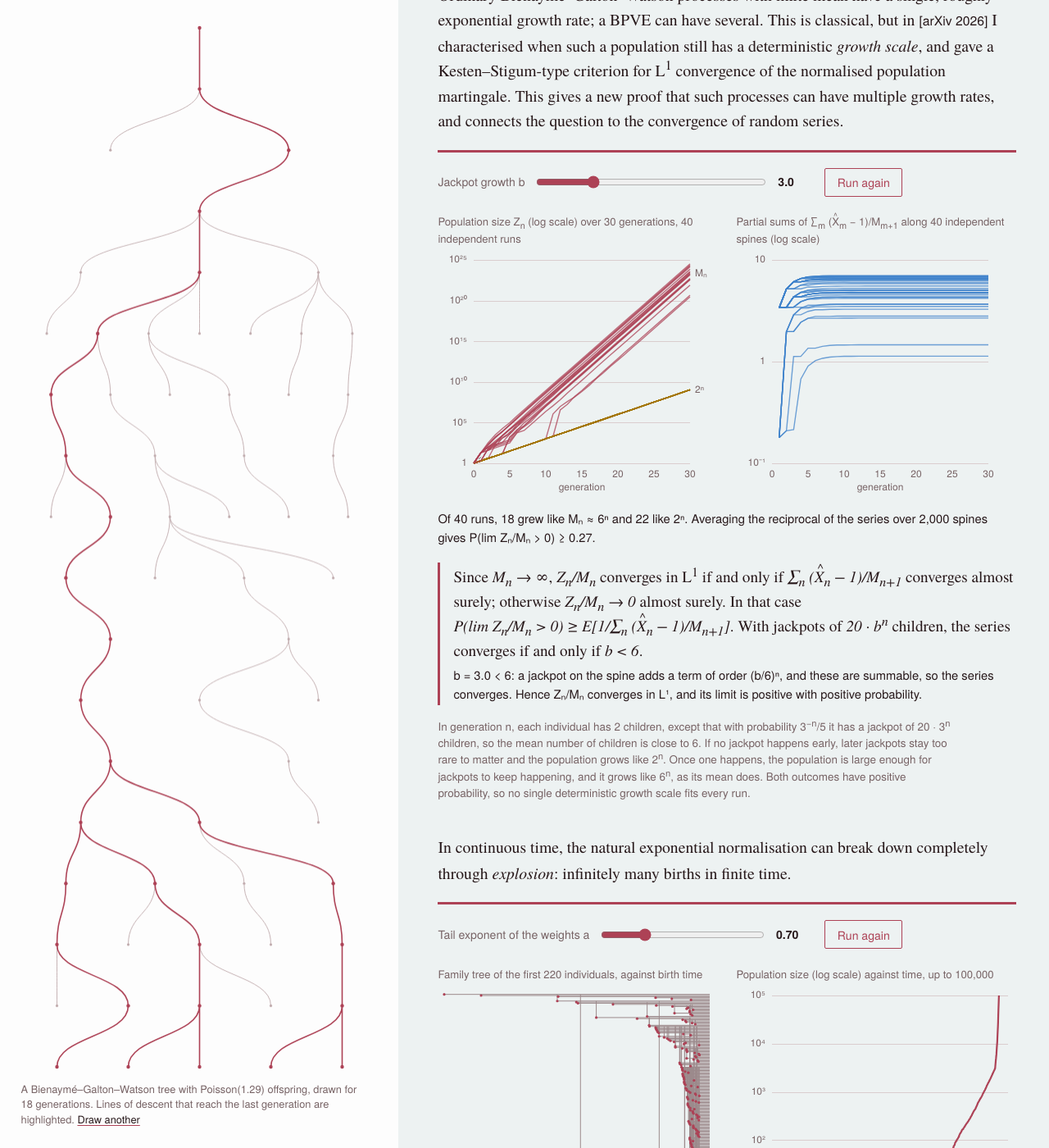
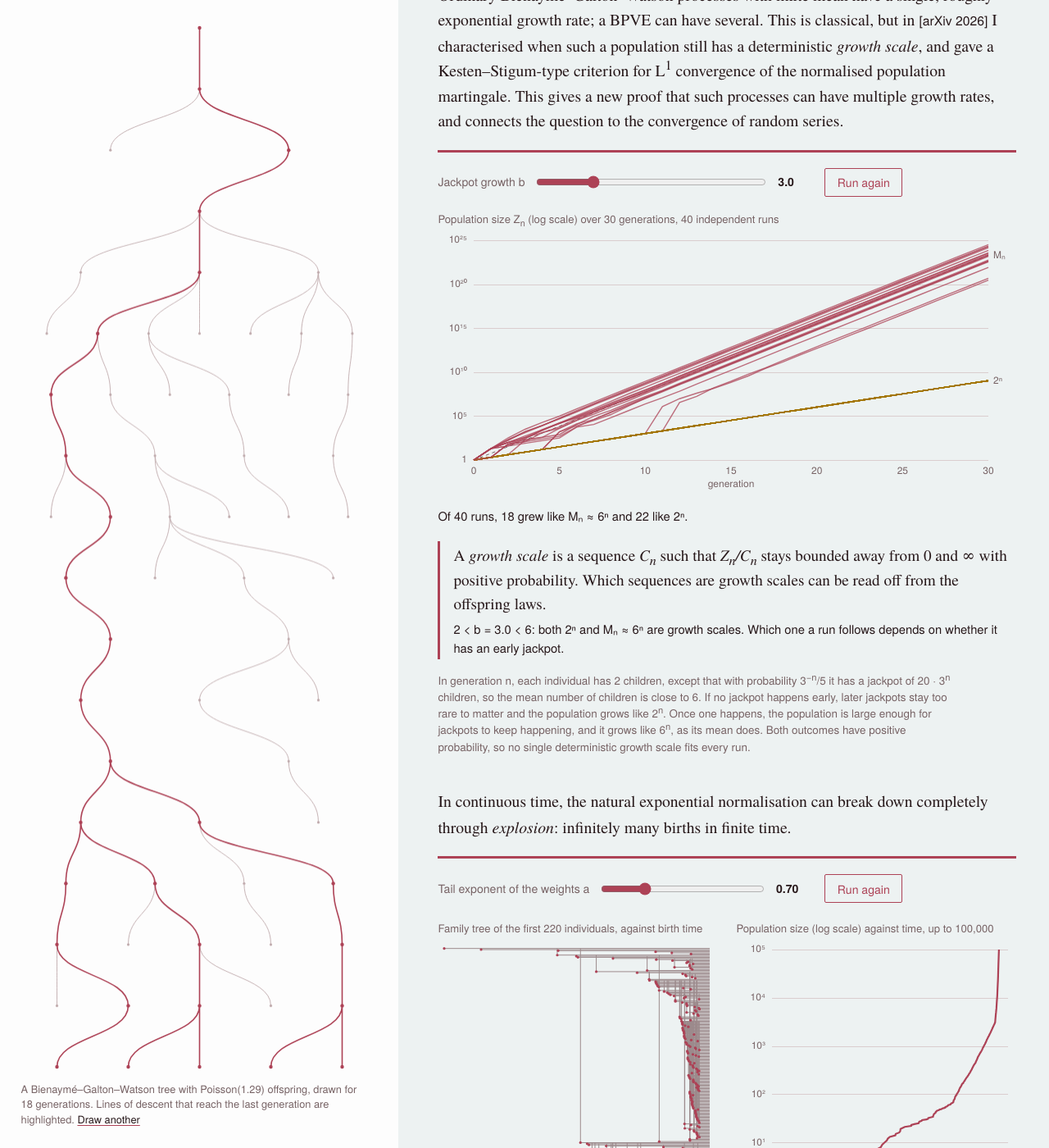
Before and after one commit to iyertejas/iyertejas.github.io, a Jekyll site: the page built from research.md, in a window 1280 px wide and 1400 px high, scrolled down 8393 px. Shown: the whole window at 82% size. Built offline with Jekyll 4.4.1, drawn with Linux system fonts in a browser that asks for light colours; some of the changed text lies outside the part shown.

Commit message:
Varying-environment simulation: single panel showing the growth rates, with a jackpot-growth slider and growth-scale verdicts

```diff
--- a/_includes/sim-varying.html
+++ b/_includes/sim-varying.html
@@ -4,19 +4,11 @@
 <input type="range" id="bpveB" min="1.5" max="8" step="0.5" value="3"><output id="bpveBOut" for="bpveB">3.0</output></div>
 <button id="bpveRun" type="button">Run again</button>
 </div>
-<div class="two">
-<div>
 <div class="small-lab">Population size Z<sub>n</sub> (log scale) over 30 generations, 40 independent runs</div>
 <canvas id="bpvePlot" role="img" aria-label="Population size of 40 runs over 30 generations, compared with 2 to the n and the mean"></canvas>
-</div>
-<div>
-<div class="small-lab">Partial sums of ∑<sub>m</sub> (<span class="hat">X</span><sub>m</sub> − 1)/M<sub>m+1</sub> along 40 independent spines (log scale)</div>
-<canvas id="bpveSeries" role="img" aria-label="Partial sums of the random series along 40 spines over 30 generations"></canvas>
-</div>
-</div>
 <p class="status" id="bpveStatus" aria-live="polite"></p>
 <div class="criterion">
-<div class="f">Since <span class="m">M<sub>n</sub> → ∞</span>, <span class="m">Z<sub>n</sub>/M<sub>n</sub></span> converges in L<sup>1</sup> if and only if <span class="m">∑<sub>n</sub> (<span class="hat">X</span><sub>n</sub> − 1)/M<sub>n+1</sub></span> converges almost surely; otherwise <span class="m">Z<sub>n</sub>/M<sub>n</sub> → 0</span> almost surely. In that case <span class="m">P(lim Z<sub>n</sub>/M<sub>n</sub> &gt; 0) ≥ E[1/∑<sub>n</sub> (<span class="hat">X</span><sub>n</sub> − 1)/M<sub>n+1</sub>]</span>. With jackpots of <span class="m">20 · b<sup>n</sup></span> children, the series converges if and only if <span class="m">b &lt; 6</span>.</div>
+<div class="f">A <em>growth scale</em> is a sequence <span class="m">C<sub>n</sub></span> such that <span class="m">Z<sub>n</sub>/C<sub>n</sub></span> stays bounded away from 0 and ∞ with positive probability. Which sequences are growth scales can be read off from the offspring laws.</div>
 <div class="verdict" id="bpveVerdict"></div>
 </div>
 </figure>
--- a/sims.js
+++ b/sims.js
@@ -834,16 +834,15 @@ function phaseWidget(){
 }
 
 /* =========================================================
-   3b. Branching process in a varying environment, and the random series behind it.
+   3b. Branching process in a varying environment with several growth rates.
    In generation n each individual has 2 children, except that with probability
-   p_n = 4/K_n it has a jackpot of K_n = 20·b^n children, so the mean is m_n = 6 − 2p_n.
-   With M_n = m_0 ⋯ m_{n−1}, Z_n/M_n converges in L¹ iff ∑ (X̂_n − 1)/M_{n+1} < ∞ a.s.,
-   where X̂_n is size-biased: X̂_n = K_n with probability 4/m_n, and 2 otherwise
-   (Iyer, arXiv 2026, Theorem 1.2 and Remark 1.3). Here: iff b < 6.
+   p_n = 4/K_n it has a jackpot of K_n = 20·b^n children, so the mean is m_n = 6 − 2p_n
+   and M_n = m_0 ⋯ m_{n−1} ≈ 6^n. By the growth-scale criterion (Iyer, arXiv 2026,
+   Theorem 1.6, truncating at 4C_{n+1}): 2^n is a growth scale iff b > 2, and M_n iff b < 6.
    ========================================================= */
 function bpveWidget(){
   const G = 30, RUNS = 40, DUR = 2600, L2 = Math.log10(2);
-  let runs = [], spines = [], e = null, anim = 0, shown = G;
+  let runs = [], e = null, anim = 0, shown = G;
   const sup = n => String(n).split("").map(d => "⁰¹²³⁴⁵⁶⁷⁸⁹"[+d]).join("");
   const std = () => { let u=0,v=0; while(!u) u=Math.random(); v=Math.random(); return Math.sqrt(-2*Math.log(u))*Math.cos(2*Math.PI*v); };
   const poisson = l => { if (l > 30) return Math.max(0, Math.round(l + Math.sqrt(l)*std()));
@@ -862,32 +861,21 @@ function bpveWidget(){
     }
     return lz;
   }
-  function spine(){ // log10 of the partial sums S_n, n ≥ 1
-    let S = 0; const ls = [NaN];
-    for (let n=0;n<G;n++){
-      const x = Math.random() < e.K[n]*e.p[n]/e.m[n] ? e.K[n] : 2;
-      S += (x-1)/Math.pow(10, e.LM[n+1]); ls.push(Math.log10(S));
-    }
-    return ls;
-  }
-  const fast = r => r[G] > (e.LM[G] + G*L2)/2;
-  function axes(ctx, w, h, lo, hi, X, Y, pL, pB, step){
-    const muted=css("--muted"), rule=css("--rule");
-    ctx.font = `12px ${css("--sans")}`; ctx.strokeStyle=rule; ctx.fillStyle=muted; ctx.lineWidth=1;
-    for (let l=lo;l<=hi;l+=step){ ctx.beginPath(); ctx.moveTo(pL,Math.round(Y(l))+.5); ctx.lineTo(X(G),Math.round(Y(l))+.5); ctx.stroke();
-      ctx.textAlign="right"; ctx.textBaseline="middle"; ctx.fillText(l===0?"1":l===1?"10":"10"+(l<0?"⁻":"")+sup(Math.abs(l)), pL-8, Y(l)); }
-    ctx.textAlign="center"; ctx.textBaseline="top";
-    for (let n=0;n<=G;n+=5) ctx.fillText(String(n), X(n), h-pB+8);
-    ctx.fillText("generation", (X(0)+X(G))/2, h-pB+24);
-  }
-  function drawPop(){
+  const fast = r => r[G] > (e.LM[G] + G*L2)/2;   // nearer M_n than 2^n at the end
+  function draw(){
+    if (!e) return;
     const {ctx,w,h} = setupCanvas($("bpvePlot")); ctx.clearRect(0,0,w,h);
     let mx = e.LM[G]; for (const r of runs) for (const v of r) if (v > mx) mx = v;
     const step = mx > 40 ? 10 : 5, top = Math.ceil(mx/step)*step;
     const pL=44, pR=34, pT=10, pB=42, X = n => pL + n/G*(w-pL-pR), Y = l => pT + (1-l/top)*(h-pT-pB);
-    axes(ctx, w, h, 0, top, X, Y, pL, pB, step);
     const muted=css("--muted"), cF=css("--accent"), cS=css("--c1");
-    ctx.setLineDash([4,4]); ctx.strokeStyle=muted; ctx.lineWidth=1;
+    ctx.font = `12px ${css("--sans")}`; ctx.strokeStyle=css("--rule"); ctx.fillStyle=muted; ctx.lineWidth=1;
+    for (let l=0;l<=top;l+=step){ ctx.beginPath(); ctx.moveTo(pL,Math.round(Y(l))+.5); ctx.lineTo(X(G),Math.round(Y(l))+.5); ctx.stroke();
+      ctx.textAlign="right"; ctx.textBaseline="middle"; ctx.fillText(l===0?"1":"10"+sup(l), pL-8, Y(l)); }
+    ctx.textAlign="center"; ctx.textBaseline="top";
+    for (let n=0;n<=G;n+=5) ctx.fillText(String(n), X(n), h-pB+8);
+    ctx.fillText("generation", (X(0)+X(G))/2, h-pB+24);
+    ctx.setLineDash([4,4]); ctx.strokeStyle=muted;
     ctx.beginPath(); ctx.moveTo(X(0),Y(0)); ctx.lineTo(X(G),Y(G*L2)); ctx.stroke();
     ctx.beginPath(); ctx.moveTo(X(0),Y(0)); for (let n=1;n<=G;n++) ctx.lineTo(X(n),Y(e.LM[n])); ctx.stroke();
     ctx.textAlign="left"; ctx.textBaseline="middle"; ctx.fillText("2ⁿ", X(G)+6, Y(G*L2)); ctx.fillText("Mₙ", X(G)+6, Y(e.LM[G]));
@@ -896,50 +884,27 @@ function bpveWidget(){
       for (let n=1;n<=shown;n++) ctx.lineTo(X(n),Y(r[n])); ctx.stroke(); }
     ctx.globalAlpha=1;
   }
-  function drawSeries(){
-    const {ctx,w,h} = setupCanvas($("bpveSeries")); ctx.clearRect(0,0,w,h);
-    let mx = 1; for (const s of spines) if (s[G] > mx) mx = s[G];
-    const lo = -1, top = Math.ceil(mx);
-    const pL=44, pR=34, pT=10, pB=42, X = n => pL + n/G*(w-pL-pR), Y = l => pT + (top-l)/(top-lo)*(h-pT-pB);
-    axes(ctx, w, h, lo, top, X, Y, pL, pB, 1);
-    ctx.lineWidth=1.4; ctx.globalAlpha=.75; ctx.strokeStyle=css("--c4");
-    for (const s of spines){ ctx.beginPath(); ctx.moveTo(X(1),Y(s[1]));
-      for (let n=2;n<=shown;n++) ctx.lineTo(X(n),Y(s[n])); ctx.stroke(); }
-    ctx.globalAlpha=1;
-  }
-  const draw = () => { if (!e) return; drawPop(); drawSeries(); };
   function verdict(b){
     const bs = b.toFixed(1);
-    $("bpveVerdict").textContent = b < 6
-      ? `b = ${bs} < 6: a jackpot on the spine adds a term of order (b/6)ⁿ, and these are summable, so the series converges. Hence Zₙ/Mₙ converges in L¹, and its limit is positive with positive probability.`
-      : `b = ${bs} ≥ 6: the spine has a jackpot in about two generations out of three, each adding a term of order (b/6)ⁿ ≥ 1, so the series diverges. Hence Zₙ/Mₙ → 0 almost surely.`;
+    $("bpveVerdict").textContent = b <= 2
+      ? `b = ${bs} ≤ 2: jackpots keep coming even in a population of size 2ⁿ, so Mₙ ≈ 6ⁿ is a growth scale and 2ⁿ is not.`
+      : b < 6
+      ? `2 < b = ${bs} < 6: both 2ⁿ and Mₙ ≈ 6ⁿ are growth scales. Which one a run follows depends on whether it has an early jackpot.`
+      : `b = ${bs} ≥ 6: jackpots are too large and too rare for the mean, so 2ⁿ is a growth scale and Mₙ ≈ 6ⁿ is not.`;
   }
   function stat(){
-    const f = runs.filter(fast).length;
-    $("bpveStatus").textContent = e.b < 6
-      ? `Of ${RUNS} runs, ${f} grew like Mₙ ≈ 6ⁿ and ${RUNS-f} like 2ⁿ. Averaging the reciprocal of the series over ${LBS.toLocaleString("en-GB")} spines gives P(lim Zₙ/Mₙ > 0) ≥ ${lowerBound().toFixed(2)}.`
+    const f = runs.filter(fast).length, b = e.b;
+    $("bpveStatus").textContent = b <= 2
+      ? (f === RUNS ? `All ${RUNS} runs left 2ⁿ behind.` : `${f} of ${RUNS} runs have left 2ⁿ behind; the others will too, since 2ⁿ is not a growth scale.`)
+      : b < 6
+      ? `Of ${RUNS} runs, ${f} grew like Mₙ ≈ 6ⁿ and ${RUNS-f} like 2ⁿ.`
       : f === 0 ? `No run grew like Mₙ ≈ 6ⁿ.`
       : `${f} of ${RUNS} runs ${f===1?"is":"are"} still close to Mₙ ≈ 6ⁿ after a jackpot, but ${f===1?"it":"they"} cannot stay there.`;
-  }
-  // Lower bound of Theorem 1.2: P(lim Z_n/M_n > 0) ≥ E[1/(M* + S_∞)], S_∞ = ∑_n (X̂_n − 1)/M_{n+1},
-  // with M* = limsup 1/M_n = 0 here. Estimated from LBS fresh spines, run for LBN generations
-  // (the terms decay like (b/6)^n, so the tail beyond LBN is negligible for b ≤ 5.5).
-  const LBS = 2000, LBN = 150;
-  function lowerBound(){
-    const b = e.b, jt = [], pt = [], q = []; let lM = 0;
-    for (let n=0;n<LBN;n++){
-      const lK = Math.log10(20) + n*Math.log10(b), m = 6 - 8*Math.pow(10, -lK);
-      lM += Math.log10(m); q[n] = 4/m;
-      jt[n] = Math.pow(10, lK - lM) - Math.pow(10, -lM); pt[n] = Math.pow(10, -lM);
-    }
-    let acc = 0;
-    for (let i=0;i<LBS;i++){ let S = 0; for (let n=0;n<LBN;n++) S += Math.random() < q[n] ? jt[n] : pt[n]; acc += 1/S; }
-    return acc/LBS;
   }
   function start(){
     cancelAnimationFrame(anim);
     const b = jack(); verdict(b); e = environment(b);
-    runs = Array.from({length:RUNS}, one); spines = Array.from({length:RUNS}, spine); $("bpveStatus").textContent = "";
+    runs = Array.from({length:RUNS}, one); $("bpveStatus").textContent = "";
     if (reduced){ shown = G; draw(); stat(); return; }
     const t0 = performance.now();
     const tick = now => { const u = Math.min(1,(now-t0)/DUR); shown = Math.max(1, Math.round(u*G)); draw(); if (u<1) anim = requestAnimationFrame(tick); else stat(); };
--- a/style.css
+++ b/style.css
@@ -41,9 +41,6 @@ h2{font-size:1.5625em;line-height:1.2;letter-spacing:-.01em;margin:0 0 .7em}
 h3{font-size:.9em;margin:1.8rem 0 .5rem}
 .lede{font-size:1.08em;line-height:1.5;max-width:60ch;margin:0 0 1.8rem}
 .m{font-style:italic;white-space:nowrap}
-.hat{position:relative;display:inline-block}
-.hat::before{content:"^";position:absolute;left:50%;top:-.2em;transform:translateX(-50%);font-style:normal;font-size:.8em;line-height:1}
-.m .hat::before{left:62%}
 sup,sub{line-height:0}
 section{padding:3rem 0 1rem;border-top:1px solid var(--rule)}
 section.first{border-top:0;padding-top:0}
@@ -107,7 +104,7 @@ canvas{display:block;width:100%}
 .bars .fill{display:block;height:100%;border-radius:2px}
 .bars .num{text-align:right;min-width:7ch}
 .treeCanvas{aspect-ratio:1/1;max-height:520px;margin:0 auto}
-#bpvePlot{height:300px} #bpveSeries{height:300px} #learnCurve{height:300px} #slChart{height:300px} #selfPlot{height:290px}
+#bpvePlot{height:320px} #learnCurve{height:300px} #slChart{height:300px} #selfPlot{height:290px}
 #gelChart{height:260px} #gelField{aspect-ratio:2/1;max-height:380px;margin:0 auto}
 #fitChart{height:260px}
 #cmjTree{height:330px} #cmjPlot{height:330px}
```
